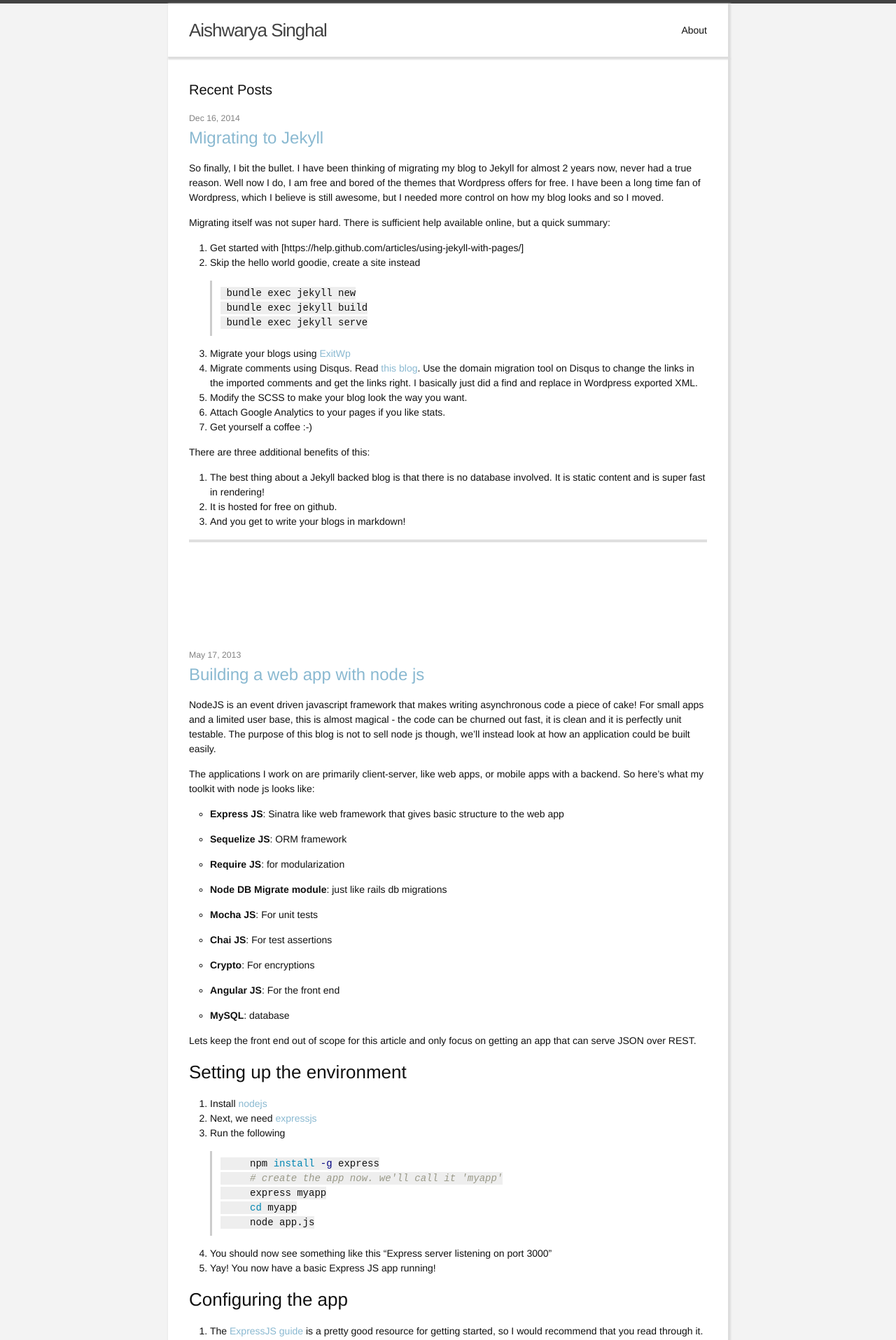
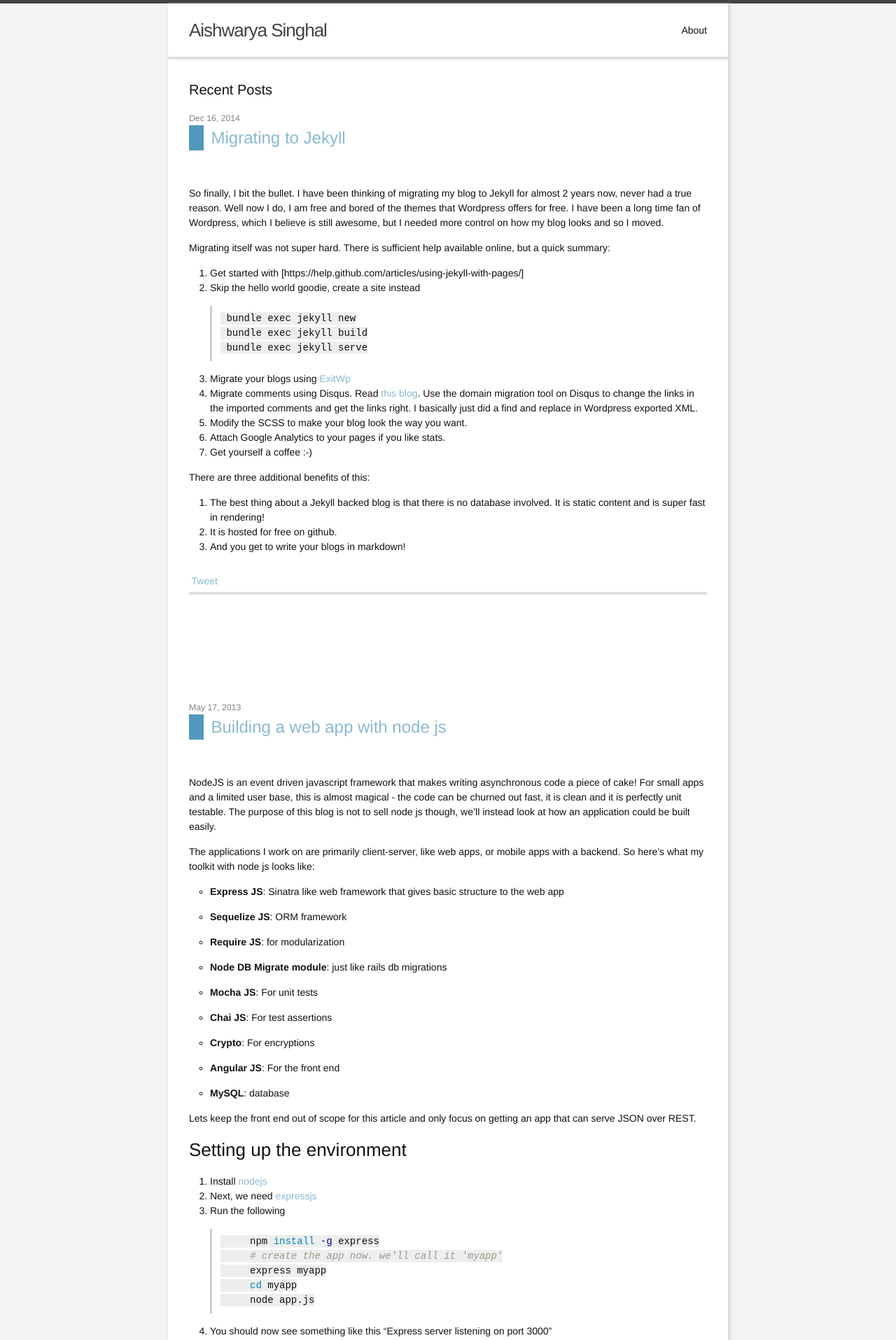
Before and after one commit to asinghal/asinghal.github.io, a Jekyll site: the page built from index.html, in a window 1280 px wide. Shown: the top 1915 px of the page at 70% size. Built offline with Jekyll 4.4.1, drawn with Linux system fonts in a browser that asks for light colours; emoji names are drawn with the system emoji font; Markdown is read by kramdown in place of the engine named in the settings; comment, search, counter and statistics services are not loaded.

Commit message:
added sharing buttons for various social media

```diff
--- a/_config.yml
+++ b/_config.yml
@@ -3,7 +3,7 @@ title: Tech talk – my experiments with technology...
 email: asinghal79@gmail.com
 description: Aishwarya is a technologist with interests in various programming languages. This site has his notes from different experiments.
 baseurl: "" # the subpath of your site, e.g. /blog/
-url: "https://github.com/asinghal" # the base hostname & protocol for your site
+url: "http://asinghal.github.io" # the base hostname & protocol for your site
 twitter_username: asinghal79
 github_username:  asinghal
 gems:
--- /dev/null
+++ b/_includes/social.html
@@ -0,0 +1,22 @@
+
+<div class="social-sharing">
+	<div class="button">
+	<a href="https://twitter.com/share" class="twitter-share-button" data-url="{{site.url}}{{post.url}}" data-text="{{post.title}}" data-via="asinghal79">Tweet</a>
+	<script>!function(d,s,id){var js,fjs=d.getElementsByTagName(s)[0],p=/^http:/.test(d.location)?'http':'https';if(!d.getElementById(id)){js=d.createElement(s);js.id=id;js.src=p+'://platform.twitter.com/widgets.js';fjs.parentNode.insertBefore(js,fjs);}}(document, 'script', 'twitter-wjs');</script>
+	</div>
+	<div class="button">
+		<div class="fb-like" data-href="{{site.url}}{{post.url}}" data-layout="button_count" data-action="like" data-show-faces="false" data-share="false"></div>
+	</div>
+
+	<div class="button">
+	<script src="//platform.linkedin.com/in.js" type="text/javascript">
+	  lang: en_US
+	</script>
+	<script type="IN/Share" data-url="{{site.url}}{{post.url}}" data-counter="right" data-showzero="true"></script>
+	</div>
+
+	<div class="button">
+		<div class="g-plusone" data-size="medium" data-href="{{site.url}}{{post.url}}"></div>
+	</div>
+
+</div>
--- a/_layouts/default.html
+++ b/_layouts/default.html
@@ -4,6 +4,14 @@
   {% include head.html %}
 
   <body>
+<div id="fb-root"></div>
+<script>(function(d, s, id) {
+  var js, fjs = d.getElementsByTagName(s)[0];
+  if (d.getElementById(id)) return;
+  js = d.createElement(s); js.id = id;
+  js.src = "//connect.facebook.net/en_US/sdk.js#xfbml=1&appId=603821706332836&version=v2.0";
+  fjs.parentNode.insertBefore(js, fjs);
+}(document, 'script', 'facebook-jssdk'));</script>
 
     {% include header.html %}
 
--- a/_layouts/post.html
+++ b/_layouts/post.html
@@ -10,6 +10,7 @@ layout: default
 
   <article class="post-content">
     {{ content }}
+  {% include social.html %}
   </article>
 
   <div id="disqus_thread"></div>
--- a/_sass/_layout.scss
+++ b/_sass/_layout.scss
@@ -23,6 +23,17 @@
     &,
     &:visited {
         color: $grey-color-dark;
+    }
+}
+
+.social-sharing {
+    margin-top: 2em;
+    margin-bottom: 5px;
+    min-height: 1.5em;
+
+    > .button {
+        float: left;
+        margin: 0 0.25em;
     }
 }
 
@@ -179,8 +190,13 @@
     margin-left: 0;
     list-style: none;
 
+    h2.recent-post-title {
+        border-left: 1em solid #5398bb;
+        padding-left: 0.5em;
+    }
+
     > li {
-        margin-bottom: $spacing-unit;
+        /* margin-bottom: $spacing-unit; */
     }
 }
 
--- a/index.html
+++ b/index.html
@@ -11,12 +11,15 @@ layout: default
       <li>
         <span class="post-meta">{{ post.date | date: "%b %-d, %Y" }}</span>
 
-        <h2>
+        <h2 class="recent-post-title">
           <a class="post-link" href="{{ post.url | prepend: site.baseurl }}">{{ post.title }}</a>
         </h2>
+        <span class="post-meta"><a href="{{site.url}}{{post.url}}#disqus_thread">&nbsp;</a></span>
+
         <div class="post">
           <article class="post-content">
           <p>{{ post.content}}</p>
+            {% include social.html %}
           </article>
         </div>
       </li>
```
Also changed, not shown: other parts of _layouts/default.html (+15 -0 lines).
